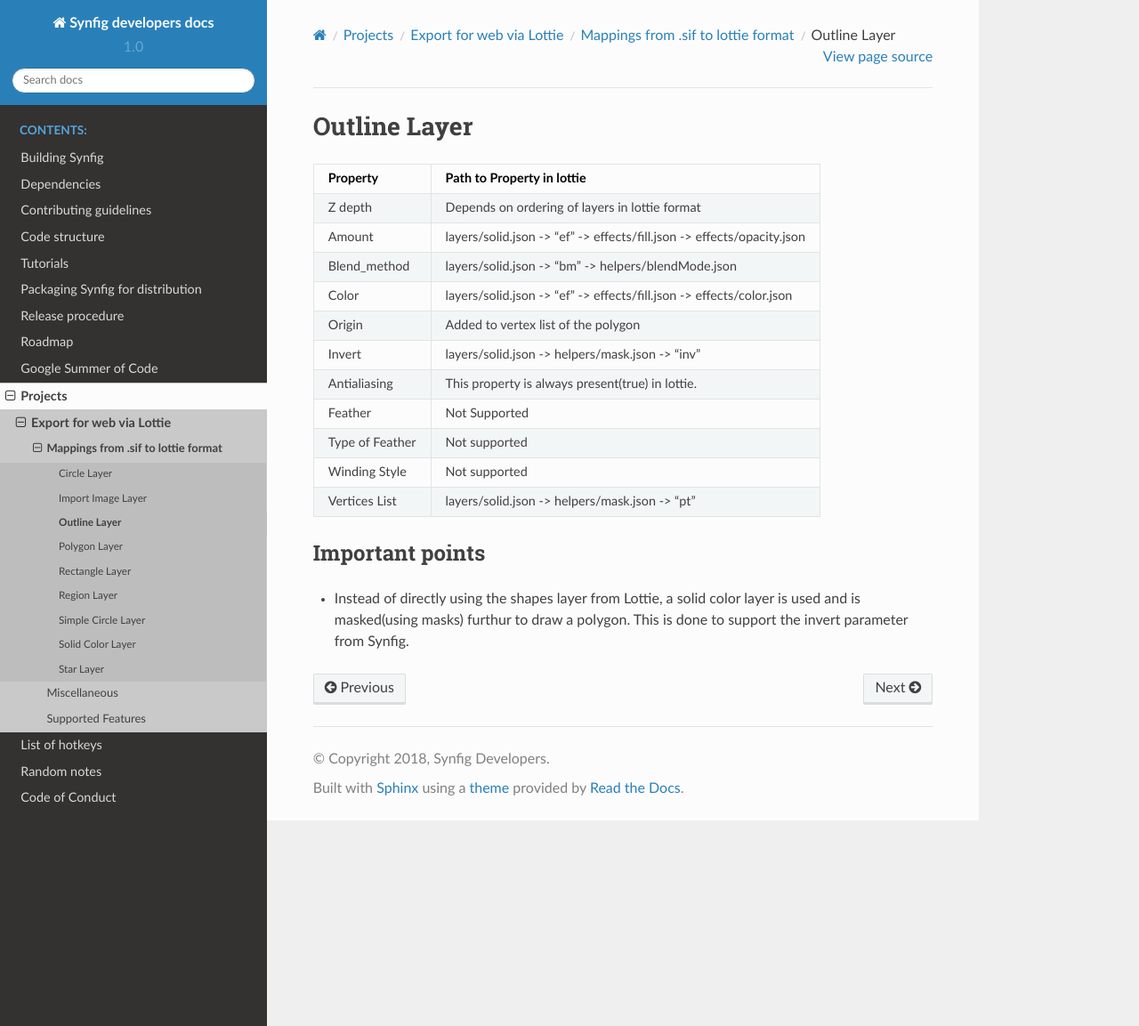
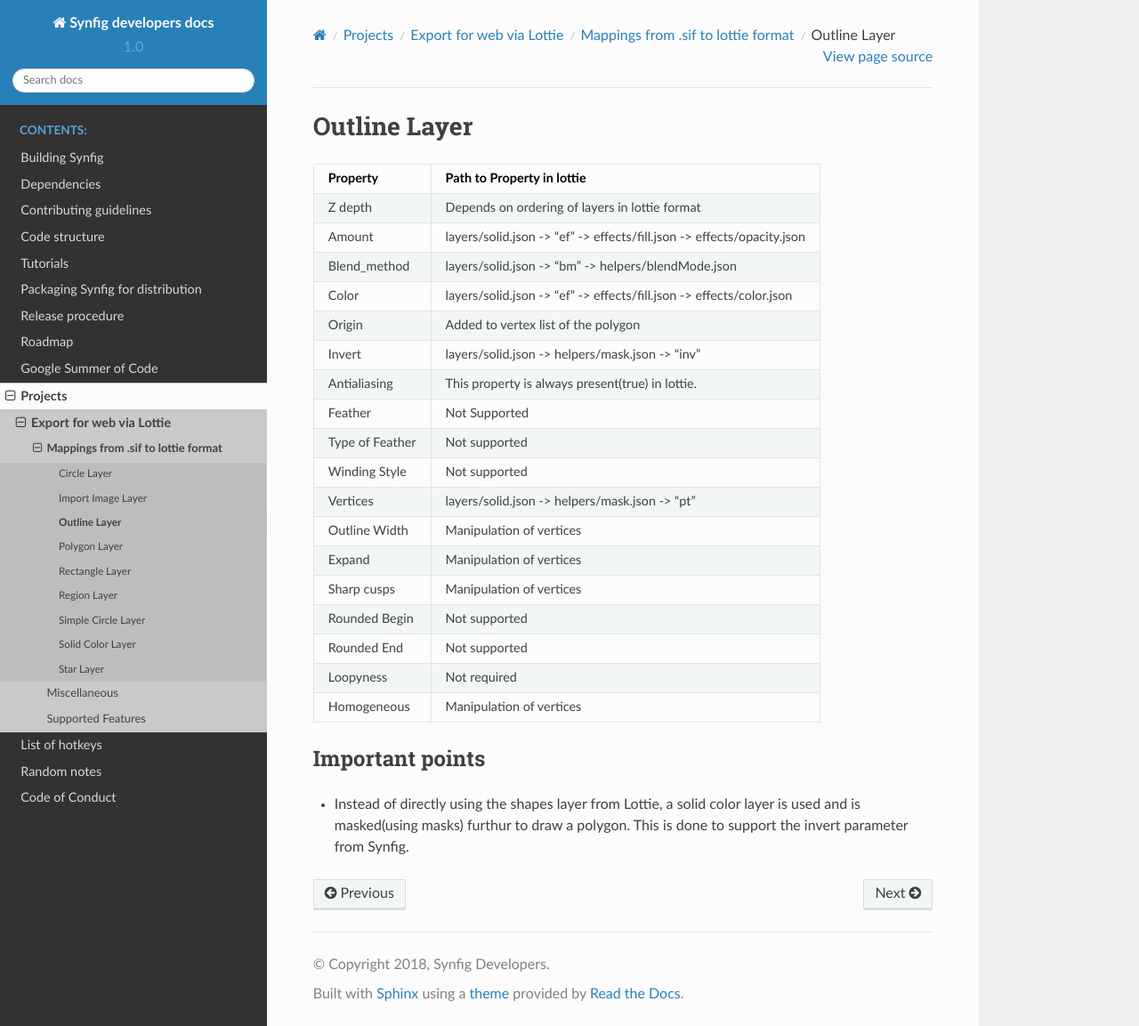
Before and after one commit to synfig/synfig-docs-dev, a Sphinx documentation site: the page built from docs/projects/lottie/layers/outline.rst, in a window 1280 px wide and 1153 px high. Shown: the whole window at 89% size. Built offline with Sphinx 7.4.7 and the Read the Docs theme 2.0.0, drawn with Linux system fonts in a browser that asks for light colours.

Commit message:
Add documentation for outline layer

```diff
--- a/docs/projects/lottie/layers/outline.rst
+++ b/docs/projects/lottie/layers/outline.rst
@@ -24,7 +24,21 @@ Outline Layer
 +-----------------+------------------------------------------------------------------------+
 |  Winding Style  |                              Not supported                             |
 +-----------------+------------------------------------------------------------------------+
-|  Vertices List  |             layers/solid.json -> helpers/mask.json -> "pt"             |
+|     Vertices    |             layers/solid.json -> helpers/mask.json -> "pt"             |
++-----------------+------------------------------------------------------------------------+
+|  Outline Width  |                        Manipulation of vertices                        |
++-----------------+------------------------------------------------------------------------+
+|      Expand     |                        Manipulation of vertices                        |
++-----------------+------------------------------------------------------------------------+
+|   Sharp cusps   |                        Manipulation of vertices                        |
++-----------------+------------------------------------------------------------------------+
+|  Rounded Begin  |                              Not supported                             |
++-----------------+------------------------------------------------------------------------+
+|   Rounded End   |                              Not supported                             |
++-----------------+------------------------------------------------------------------------+
+|    Loopyness    |                              Not required                              |
++-----------------+------------------------------------------------------------------------+
+|   Homogeneous   |                        Manipulation of vertices                        |
 +-----------------+------------------------------------------------------------------------+
 
 Important points
```
